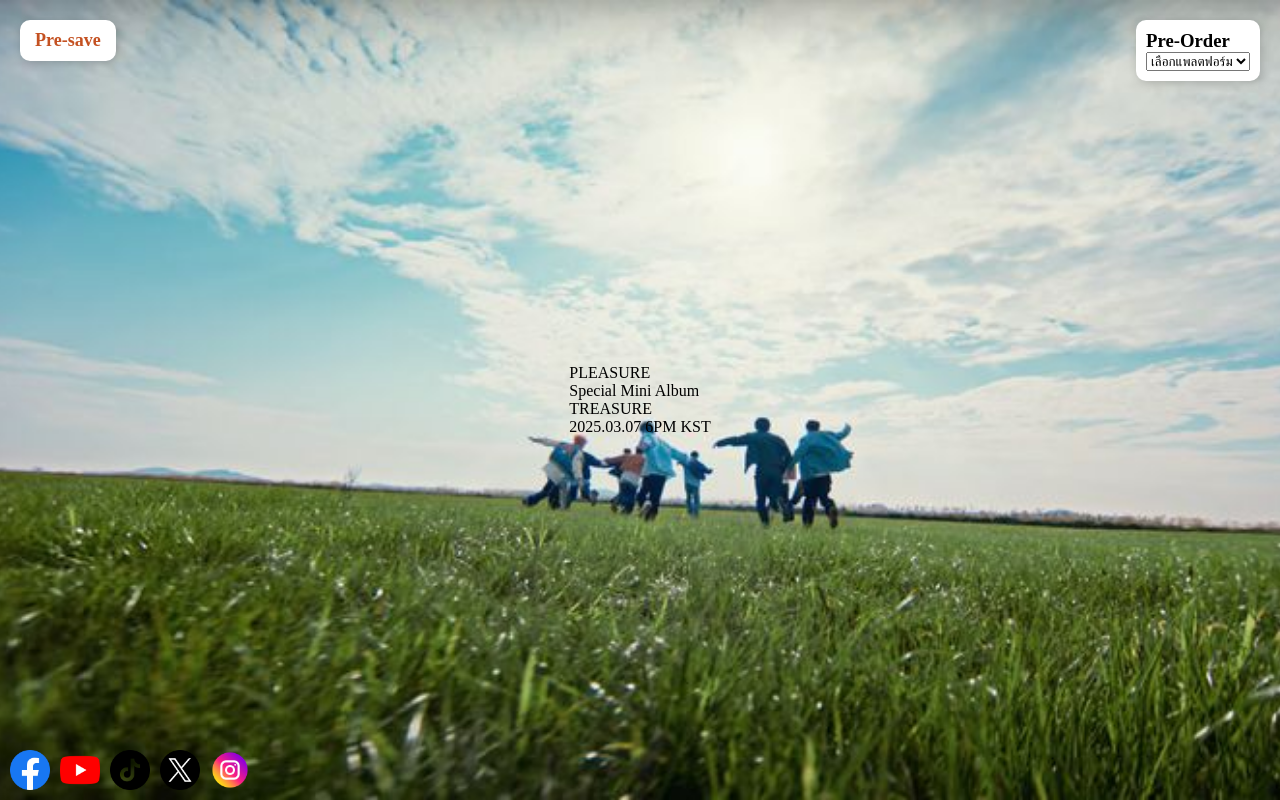
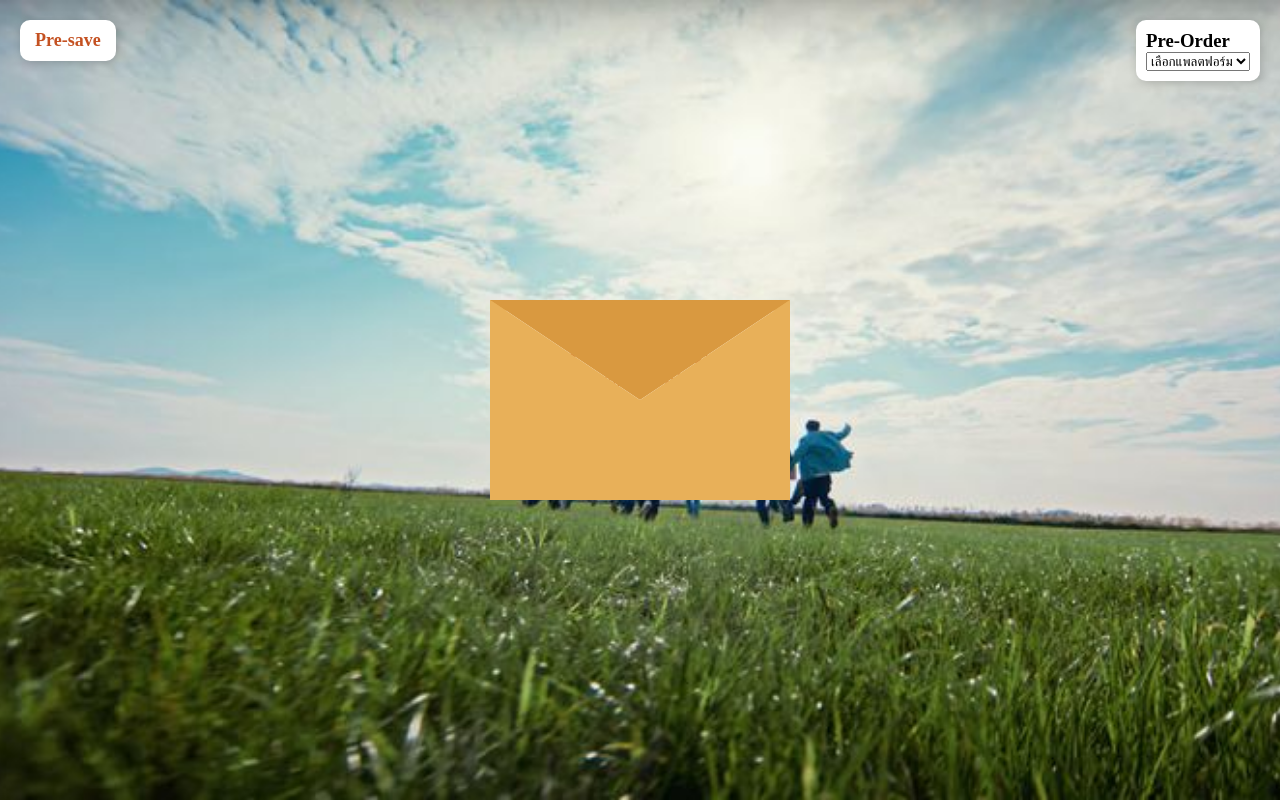
Before and after one commit to NichakamonB/testp, a plain HTML site: page index.html in a window 1280 px wide. Drawn offline with Linux system fonts and the light colour scheme.

Commit message:
Update index.html

```diff
--- a/index.html
+++ b/index.html
@@ -69,6 +69,102 @@
             width: 100%;
             height: 100%;
         }
+
+        .wrapper {
+            height: 200px;
+            width: 300px;
+            background-color: #E8B059;
+            position: relative;
+            display: flex;
+            justify-content: center;
+            align-items: center;
+            z-index: 0;
+        }
+
+        .lid {
+            position: absolute;
+            height: 100%;
+            width: 100%;
+            top: 0;
+            left: 0;
+            border-right: 150px solid transparent;
+            border-bottom: 100px solid transparent;
+            border-left: 150px solid transparent;
+            transform-origin: top;
+            transition: transform 0.25s linear;
+        }
+
+        .lid.one {
+            border-top: 100px solid #D99940;
+            transform: rotateX(0deg);
+            z-index: 3;
+            transition-delay: 0.75s;
+        }
+
+        .lid.two {
+            border-top: 100px solid #D88A2C;
+            transform: rotateX(90deg);
+            z-index: 1;
+            transition-delay: 0.5s;
+        }
+
+        .envelope {
+            position: absolute;
+            height: 100%;
+            width: 100%;
+            top: 0;
+            left: 0;
+            border-top: 100px solid transparent;
+            border-right: 150px solid #E8B059;
+            border-bottom: 100px solid #E8B059;
+            border-left: 150px solid #E8B059;
+            z-index: 3;
+        }
+
+        .letter {
+            position: absolute;
+            top: 0;
+            width: 90%;
+            height: 100%;
+            background-color: white;
+            border-radius: 15px;
+            z-index: 2;
+            transition: 0.5s;
+            display: flex;
+            flex-direction: column;
+            align-items: center;
+            justify-content: center;
+            padding: 10px;
+        }
+
+        .letter p {
+            text-align: center;
+            font-size: 27px;
+            color: #C45121;
+            font-weight: bold;
+        }
+
+        .letter p2 {
+            text-align: center;
+            font-size: 18px;
+            color: #C45121;
+            font-style: italic;
+        }
+
+        .wrapper:hover .lid.one {
+            transform: rotateX(90deg);
+            transition-delay: 0s;
+        }
+
+        .wrapper:hover .lid.two {
+            transform: rotateX(180deg);
+            transition-delay: 0.25s;
+        }
+
+        .wrapper:hover .letter {
+            transform: translateY(-120px);
+            transition-delay: 0.5s;
+        }
     </style>
 </head>
 <body>
@@ -112,13 +208,5 @@
             <p2>2025.03.07 6PM KST</p2>
         </div>
     </div>
-
-    <div class="social-links">
-        <a href="https://www.facebook.com" target="_blank"><img src="facebook.png" alt="Facebook"></a>
-        <a href="http://www.youtube.com/@TREASURE" target="_blank"><img src="youtube.png" alt="YouTube"></a>
-        <a href="https://www.tiktok.com/@yg_treasure_tiktok" target="_blank"><img src="tiktok.png" alt="TikTok"></a>
-        <a href="https://x.com/ygtreasuremaker?mx=2" target="_blank"><img src="twitter.png" alt="Twitter"></a>
-        <a href="https://www.instagram.com/yg_treasure_official/#" target="_blank"><img src="instagram.png" alt="Instagram"></a>
-    </div>
 </body>
 </html>
```
